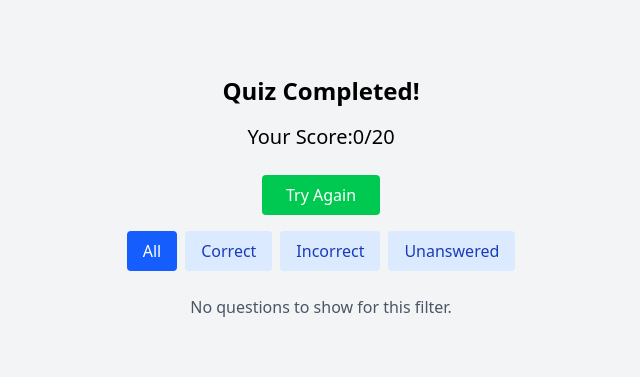
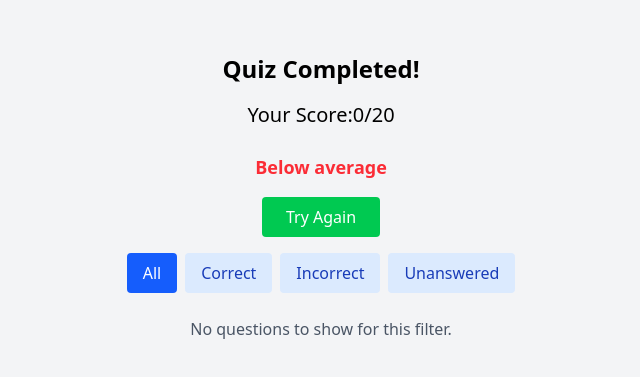
Before and after one commit to Patrickodida/Quiz-App, a React (Vite) app: page /result in a window 1280 px wide. Shown: the part 203-580 px from the top of the page, without its empty margins (319-959 px from the left). Built offline with nearby package versions, Linux system fonts and the light colour scheme.

Commit message:
Add the below average message for scores below 80%

```diff
--- a/src/pages/Result.jsx
+++ b/src/pages/Result.jsx
@@ -9,6 +9,7 @@ const Result = () => {
 
     const passedAll = score === total;
     const highScore = percentage >= 80;
+    const belowAverage = percentage < 80;
 
     const [filter, setFilter] = useState("all");
 
@@ -42,6 +43,12 @@ const Result = () => {
             {highScore && (
                 <p className="text-green-600 font-semibold text-lg mb-4">
                     🎉 Congrats! You did really well!
+                </p>
+            )}
+
+            {belowAverage && (
+                <p className="text-red-500 font-semibold text-lg mb-4">
+                        Below average
                 </p>
             )}
 
```
